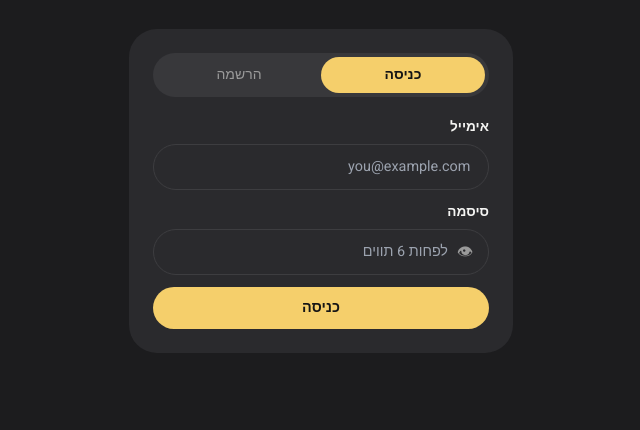
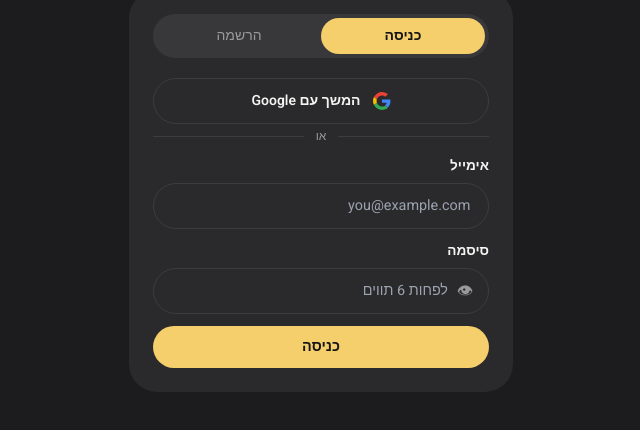
Before and after one commit to eladnizri/Task-management-, a plain HTML site: page index.html in a window 1280 px wide. Shown: the part 324-754 px from the top of the page, without its empty margins (319-959 px from the left). Drawn offline with nearby package versions, Linux system fonts and the light colour scheme.

Commit message:
Add Google OAuth sign-in button
Uses Supabase OAuth proxy (no Google Cloud Console needed).
Redirects back to current page after auth; onAuthStateChange handles the rest.

Co-Authored-By: Claude Sonnet 4.6 <noreply@anthropic.com>
Claude-Session: https://claude.ai/code/session_012JHUfevtcgRi25jtb42WTG

```diff
--- a/index.html
+++ b/index.html
@@ -59,6 +59,12 @@
         <button id="tabLogin" onclick="setAuthMode('login')" class="flex-1 rounded-lg py-2 text-sm font-medium transition">כניסה</button>
         <button id="tabRegister" onclick="setAuthMode('register')" class="flex-1 rounded-lg py-2 text-sm font-medium transition">הרשמה</button>
       </div>
+      <button type="button" onclick="signInWithGoogle()"
+        class="w-full flex items-center justify-center gap-3 rounded-full border border-[var(--line)] bg-[var(--surface)] py-3 text-sm font-semibold transition hover:bg-[var(--surface2)]">
+        <svg width="18" height="18" viewBox="0 0 48 48"><path fill="#EA4335" d="M24 9.5c3.5 0 6.6 1.2 9 3.2l6.7-6.7C35.8 2.5 30.3 0 24 0 14.7 0 6.7 5.5 2.7 13.5l7.8 6C12.4 13.3 17.8 9.5 24 9.5z"/><path fill="#4285F4" d="M46.5 24.5c0-1.6-.1-3.1-.4-4.5H24v8.5h12.7c-.6 3-2.3 5.5-4.8 7.2l7.5 5.8c4.4-4 7.1-10 7.1-17z"/><path fill="#FBBC05" d="M10.5 28.5A14.6 14.6 0 0 1 9.5 24c0-1.6.3-3.1.7-4.5l-7.8-6A23.9 23.9 0 0 0 0 24c0 3.9.9 7.5 2.7 10.7l7.8-6.2z"/><path fill="#34A853" d="M24 48c6.5 0 11.9-2.1 15.9-5.8l-7.5-5.8c-2.1 1.4-4.8 2.3-8.4 2.3-6.2 0-11.5-4.2-13.4-9.9l-7.9 6.1C6.6 42.5 14.7 48 24 48z"/><path fill="none" d="M0 0h48v48H0z"/></svg>
+        המשך עם Google
+      </button>
+      <div class="flex items-center gap-3 my-1"><div class="flex-1 h-px bg-[var(--line)]"></div><span class="text-xs muted">או</span><div class="flex-1 h-px bg-[var(--line)]"></div></div>
       <form id="authForm" onsubmit="handleAuth(event)" class="space-y-3">
         <div id="nameField" class="hidden">
           <label class="label">שם לתצוגה</label>
@@ -319,6 +325,14 @@ async function handleAuth(e) {
 function showAuthError(msg) { const e = $('authError'); e.textContent = msg; e.classList.remove('hidden'); $('authInfo').classList.add('hidden'); }
 function showAuthInfo(msg)  { const e = $('authInfo');  e.textContent = msg; e.classList.remove('hidden'); $('authError').classList.add('hidden'); }
 async function signOut() { await sb.auth.signOut(); location.reload(); }
+
+async function signInWithGoogle() {
+  const { error } = await sb.auth.signInWithOAuth({
+    provider: 'google',
+    options: { redirectTo: window.location.href.split('?')[0].split('#')[0] },
+  });
+  if (error) toast(error.message, 'err');
+}
 
 // ── DATA ──
 async function loadData() {
```
